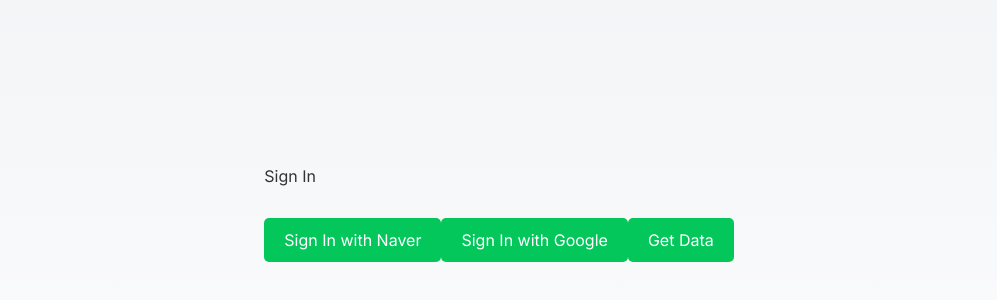
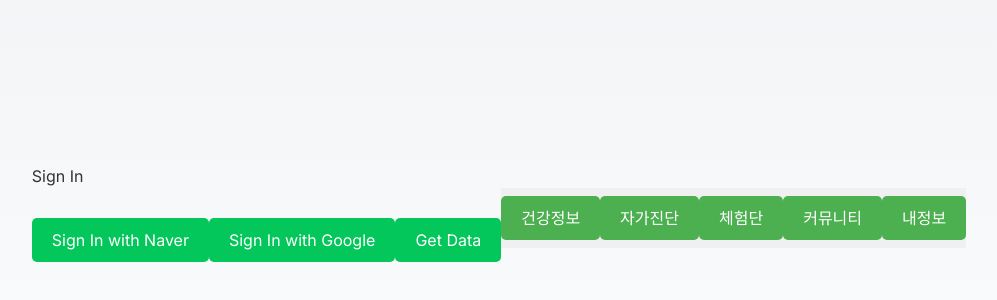
Before and after one commit to HealthCatcher/HearUR-front, a Next.js app: page /login in a window 1280 px wide. Shown: the part 182-482 px from the top of the page, without its empty margins (141-1138 px from the left). Built offline with nearby package versions, Linux system fonts and the light colour scheme.

Commit message:
feat: 하단 네비게이터 추가

```diff
--- a/src/app/layout.tsx
+++ b/src/app/layout.tsx
@@ -1,22 +1,26 @@
-import type { Metadata } from "next";
-import { Inter } from "next/font/google";
+import type {Metadata} from "next";
+import {Inter} from "next/font/google";
 import "./globals.css";
+import BottomNavigator from "@/components/common/bottomnav/bottomnav";
 
-const inter = Inter({ subsets: ["latin"] });
+const inter = Inter({subsets: ["latin"]});
 
 export const metadata: Metadata = {
-  title: "Create Next App",
-  description: "Generated by create next app",
+  title: "HearUR",
+  description: "Healthcare for everyone.",
 };
 
 export default function RootLayout({
-  children,
-}: Readonly<{
+                                     children,
+                                   }: Readonly<{
   children: React.ReactNode;
 }>) {
   return (
-    <html lang="en">
-      <body className={inter.className}>{children}</body>
-    </html>
+      <html lang="en">
+      <body className={inter.className}>
+      {children}
+      <BottomNavigator/>
+      </body>
+      </html>
   );
 }
--- /dev/null
+++ b/src/components/common/bottomnav/bottomnav.tsx
@@ -0,0 +1,40 @@
+"use client";
+import styled from 'styled-components';
+import Link from 'next/link';
+import {usePathname} from 'next/navigation';
+
+const NavigatorContainer = styled.div`
+  display: flex;
+  justify-content: space-around;
+  align-items: center;
+  background-color: #f0f0f0;
+  height: 60px;
+`;
+
+const NavButton = styled.button`
+  padding: 10px 20px;
+  background-color: #4CAF50;
+  color: white;
+  border: none;
+  cursor: pointer;
+  transition: background-color 0.3s ease;
+
+  &:hover {
+    background-color: #ddd;
+  }
+`;
+
+const BottomNavigator = () => {
+  const path = usePathname();
+  return (
+    <NavigatorContainer>
+      <NavButton><Link href={"/health-information"}>건강정보</Link></NavButton>
+      <NavButton><Link href={"/self-diagnosis"}>자가진단</Link></NavButton>
+      <NavButton><Link href={"/experience-notice"}>체험단</Link></NavButton>
+      <NavButton><Link href={"/community"}>커뮤니티</Link></NavButton>
+      <NavButton><Link href={"/my"}>내정보</Link></NavButton>
+    </NavigatorContainer>
+  );
+};
+
+export default BottomNavigator;
```
